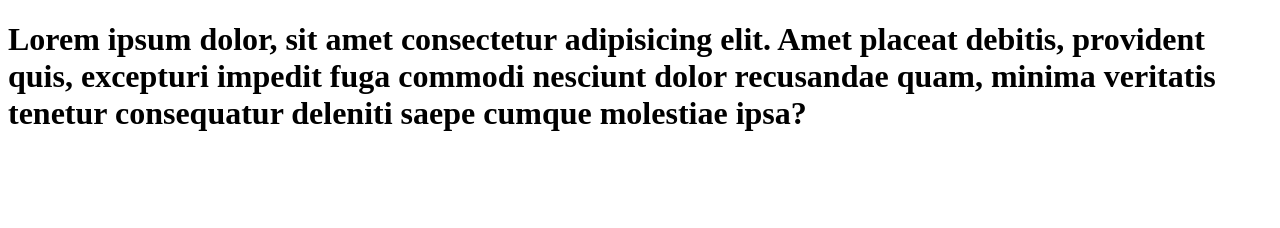
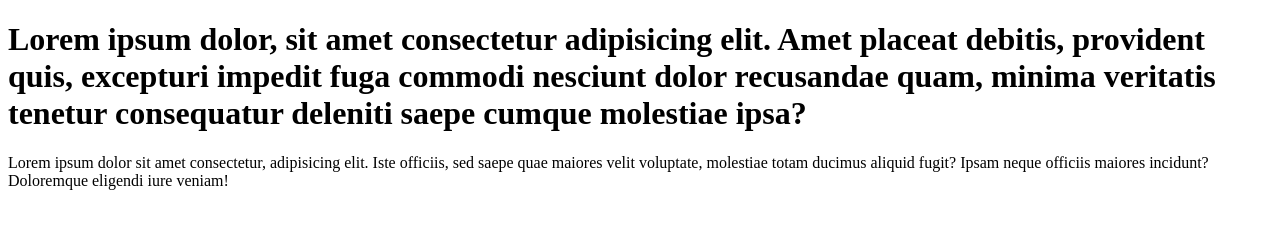
Before and after one commit to Lokasorus/learn-git, a plain HTML site: page index.html in a window 1280 px wide. Drawn offline with Linux system fonts and the light colour scheme.

Commit message:
add paragraph to code

```diff
--- a/index.html
+++ b/index.html
@@ -3,10 +3,10 @@
 <head>
     <meta charset="UTF-8">
     <meta name="viewport" content="width=device-width, initial-scale=1.0">
-    <title>Simple website</title>
+    <title>Simple website huh </title>
 </head>
 <body>
     <h1>Lorem ipsum dolor, sit amet consectetur adipisicing elit. Amet placeat debitis, provident quis, excepturi impedit fuga commodi nesciunt dolor recusandae quam, minima veritatis tenetur consequatur deleniti saepe cumque molestiae ipsa?</h1>
-
+    <p>Lorem ipsum dolor sit amet consectetur, adipisicing elit. Iste officiis, sed saepe quae maiores velit voluptate, molestiae totam ducimus aliquid fugit? Ipsam neque officiis maiores incidunt? Doloremque eligendi iure veniam!</p>
 </body>
 </html>
```
